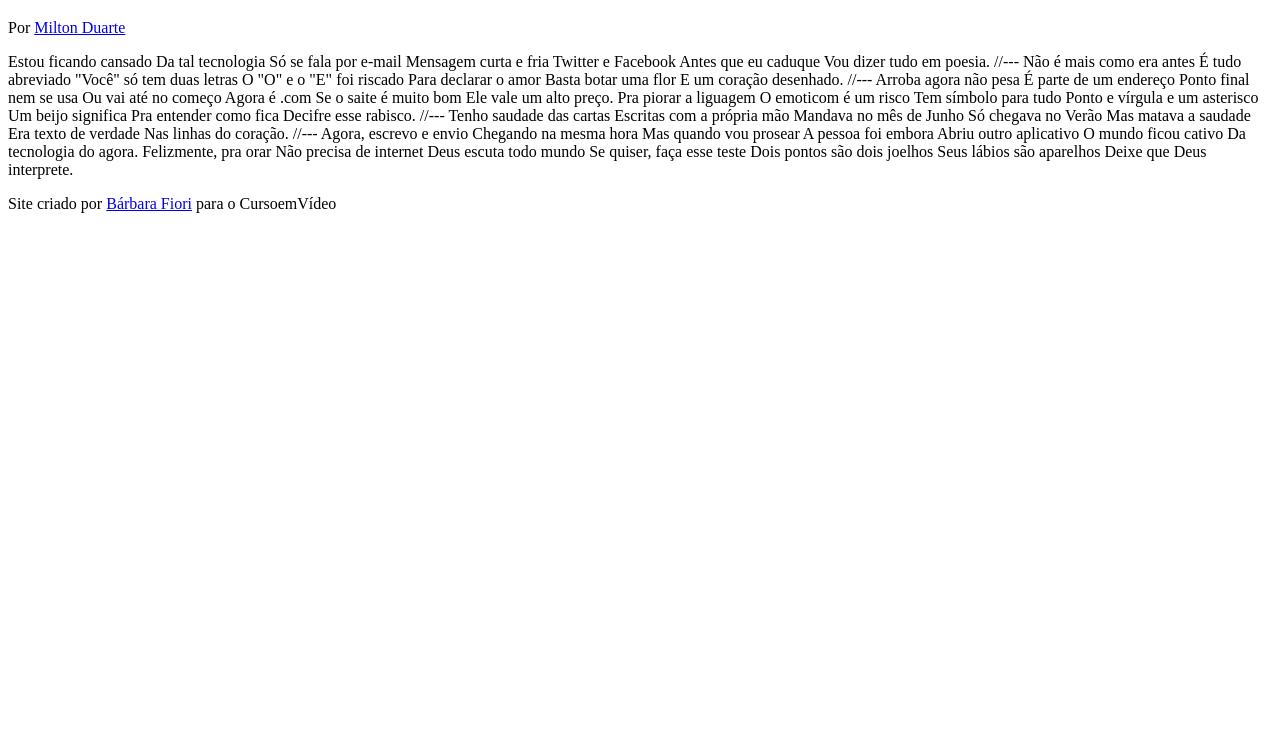
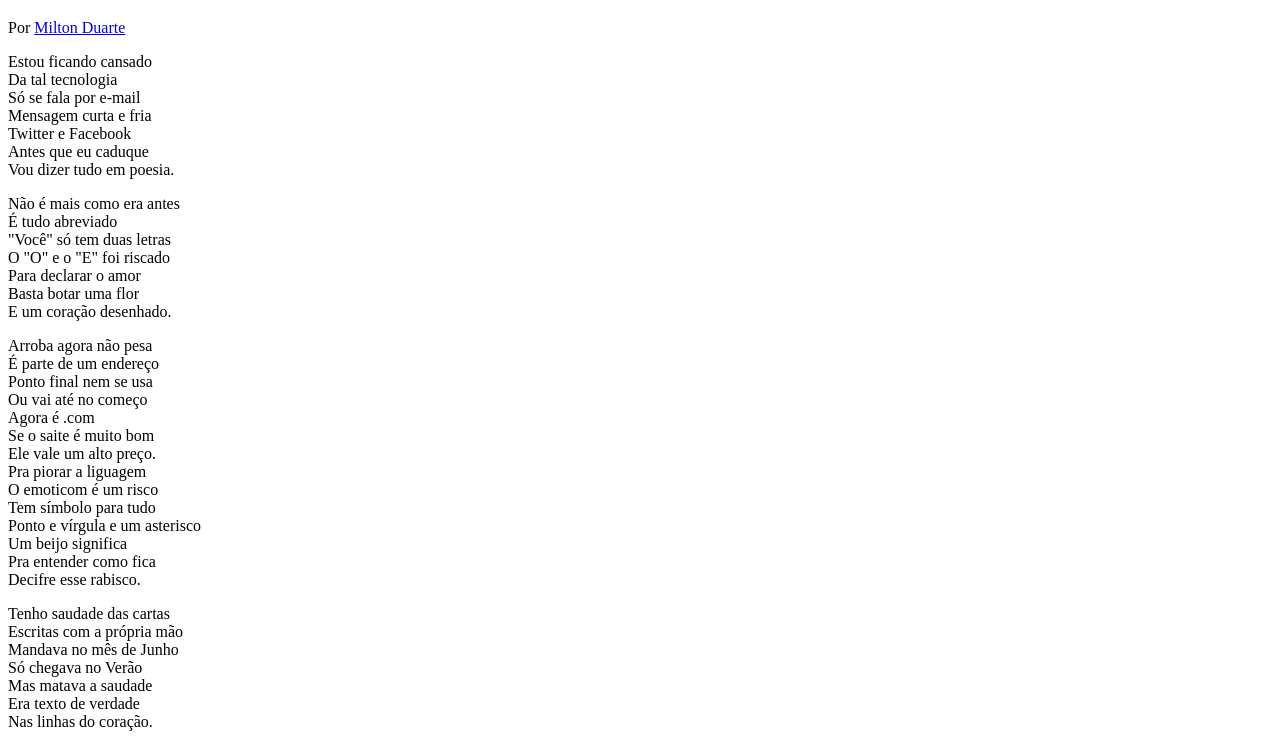
Before and after one commit to BarbaraFiori/htm-css, a plain HTML site: page segundoprojeto/index.html in a window 1280 px wide. Shown: the part 61-800 px from the top of the page. Drawn offline with Linux system fonts and the light colour scheme.

Commit message:
mudanças2

```diff
--- /dev/null
+++ b/segundoprojeto/estilo/style.css
@@ -0,0 +1 @@
+@charset "UTF-8";
--- a/segundoprojeto/index.html
+++ b/segundoprojeto/index.html
@@ -4,6 +4,7 @@
     <meta charset="UTF-8">
     <meta name="viewport" content="width=device-width, initial-scale=1.0">
     <title>Cordel Moderno</title>
+    <link rel="stylesheet" href="estilo/style.css">
 </head>
 <body>
     <header>
@@ -12,69 +13,89 @@
         <p>Por <a href="https://www.recantodasletras.com.br/poesias/3186743" target="_blank ">Milton Duarte</a></p>
     </header>
 
-    Estou ficando cansado
-    Da tal tecnologia
-    Só se fala por e-mail
-    Mensagem curta e fria
-    Twitter e Facebook
-    Antes que eu caduque
-    Vou dizer tudo em poesia.
+    <section>
+        <p>
+            Estou ficando cansado <br>
+            Da tal tecnologia <br>
+            Só se fala por e-mail <br>
+            Mensagem curta e fria <br>
+            Twitter e Facebook <br>
+            Antes que eu caduque <br>
+            Vou dizer tudo em poesia.
+        </p>
+    </section>
 
-    //---
 
-    Não é mais como era antes
-    É tudo abreviado
-    "Você" só tem duas letras
-    O "O" e o "E" foi riscado
-    Para declarar o amor
-    Basta botar uma flor
-    E um coração desenhado.
+    <section>
+        <p>
+            Não é mais como era antes <br>
+            É tudo abreviado <br>
+            "Você" só tem duas letras <br>
+            O "O" e o "E" foi riscado <br>
+            Para declarar o amor <br>
+            Basta botar uma flor <br>
+            E um coração desenhado.
+        </p>
+    </section>
 
-    //---
 
-    Arroba agora não pesa
-    É parte de um endereço
-    Ponto final nem se usa
-    Ou vai até no começo
-    Agora é .com
-    Se o saite é muito bom
-    Ele vale um alto preço.
+    <section>
+        <p>
+            Arroba agora não pesa <br>
+            É parte de um endereço <br>
+            Ponto final nem se usa <br>
+            Ou vai até no começo <br>
+            Agora é .com <br>
+            Se o saite é muito bom <br>
+            Ele vale um alto preço. <br>
+            Pra piorar a liguagem <br>
+            O emoticom é um risco <br>
+            Tem símbolo para tudo <br>
+            Ponto e vírgula e um asterisco <br>
+            Um beijo significa <br>
+            Pra entender como fica <br>
+            Decifre esse rabisco.
+        </p>
+    </section>
 
-    Pra piorar a liguagem
-    O emoticom é um risco
-    Tem símbolo para tudo
-    Ponto e vírgula e um asterisco
-    Um beijo significa
-    Pra entender como fica
-    Decifre esse rabisco.
 
-    //---
+    <section>
+        <p>
+            Tenho saudade das cartas <br>
+            Escritas com a própria mão <br>
+            Mandava no mês de Junho <br>
+            Só chegava no Verão <br>
+            Mas matava a saudade <br>
+            Era texto de verdade <br>
+            Nas linhas do coração.
+        </p>
+    </section>
 
-    Tenho saudade das cartas
-    Escritas com a própria mão
-    Mandava no mês de Junho
-    Só chegava no Verão
-    Mas matava a saudade
-    Era texto de verdade
-    Nas linhas do coração.
 
-    //---
+    <section>
 
-    Agora, escrevo e envio
-    Chegando na mesma hora
-    Mas quando vou prosear
-    A pessoa foi embora
-    Abriu outro aplicativo
-    O mundo ficou cativo
-    Da tecnologia do agora.
+            <p>
+                Agora, escrevo e envio <br>
+                Chegando na mesma hora <br>
+                Mas quando vou prosear <br>
+                A pessoa foi embora <br>
+                Abriu outro aplicativo <br>
+                O mundo ficou cativo <br>
+                Da tecnologia do agora. <br>
+            </p>
+<p>
 
-    Felizmente, pra orar
-    Não precisa de internet
-    Deus escuta todo mundo
-    Se quiser, faça esse teste
-    Dois pontos são dois joelhos
-    Seus lábios são aparelhos
-    Deixe que Deus interprete.
+                Felizmente, pra orar <br>
+                Não precisa de internet <br>
+                Deus escuta todo mundo <br>
+                Se quiser, faça esse teste <br>
+                Dois pontos são dois joelhos <br>
+                Seus lábios são aparelhos <br>
+                Deixe que Deus interprete.
+</p>
+
+    </section>
+
     <footer>
         <P>Site criado por <a href="https://www.instagram.com/babioteka/" target="_blank">Bárbara Fiori</a> para o CursoemVídeo</P>
     </footer>
```
